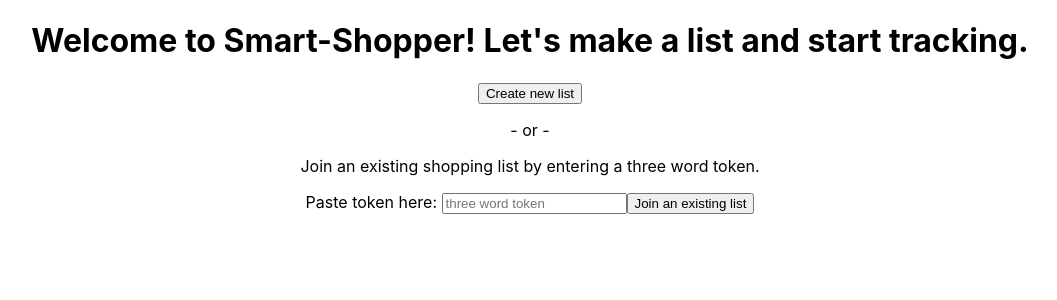
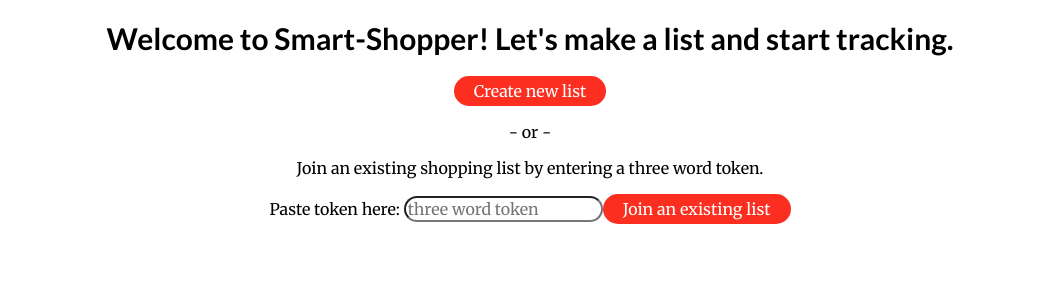
Before and after one commit to the-collab-lab/tcl-16-smart-shopping-list, a React (Create React App) app: page / in a window 1280 px wide. Shown: the top 300 px of the page, without its empty margins (110-1167 px from the left). Built offline with nearby package versions, Linux system fonts and the light colour scheme.

Commit message:
add base styles

```diff
--- a/src/App.js
+++ b/src/App.js
@@ -1,5 +1,6 @@
 import React, { useState } from "react";
 import "./App.scss";
+import "./styles/base.scss";
 import {
   BrowserRouter as Router,
   Switch,
--- /dev/null
+++ b/src/styles/base.scss
@@ -0,0 +1,51 @@
+@import url("https://fonts.googleapis.com/css2?family=Lato:wght@400;700&family=Merriweather:wght@400;700&display=swap");
+@import "./normalize.scss";
+@import "./variables.scss";
+
+* {
+  -moz-box-sizing: border-box;
+  -webkit-box-sizing: border-box;
+  box-sizing: border-box;
+}
+
+a {
+  text-decoration: none;
+  display: inline-block;
+}
+
+li {
+  list-style-type: none;
+}
+
+img {
+  display: block;
+  width: 100%;
+}
+
+ul {
+  padding: 0;
+  margin: 0;
+}
+
+body {
+  @include primary-font(16px);
+}
+
+h1 {
+  @include secondary-font(30px);
+}
+
+// button styles
+button,
+input[type="submit"] {
+  background-color: $red-orange;
+  color: $white;
+  border: none;
+  border-radius: 15px;
+  padding: 5px 20px;
+}
+
+// text input styles
+input[type="text"] {
+  border-radius: 15px;
+}
--- /dev/null
+++ b/src/styles/normalize.scss
@@ -0,0 +1,148 @@
+article,
+aside,
+details,
+figcaption,
+figure,
+footer,
+header,
+hgroup,
+nav,
+section,
+summary {
+  display: block;
+}
+audio,
+canvas,
+video {
+  display: inline-block;
+}
+audio:not([controls]) {
+  display: none;
+  height: 0;
+}
+[hidden] {
+  display: none;
+}
+html {
+  font-family: sans-serif;
+  -webkit-text-size-adjust: 100%;
+  -ms-text-size-adjust: 100%;
+}
+a:focus {
+  outline: thin dotted;
+}
+a:active,
+a:hover {
+  outline: 0;
+}
+h1 {
+  font-size: 2em;
+}
+abbr[title] {
+  border-bottom: 1px dotted;
+}
+b,
+strong {
+  font-weight: 700;
+}
+dfn {
+  font-style: italic;
+}
+mark {
+  background: #ff0;
+  color: #000;
+}
+code,
+kbd,
+pre,
+samp {
+  font-family: monospace, serif;
+  font-size: 1em;
+}
+pre {
+  white-space: pre-wrap;
+  word-wrap: break-word;
+}
+q {
+  quotes: \201c \201d \2018 \2019;
+}
+small {
+  font-size: 80%;
+}
+sub,
+sup {
+  font-size: 75%;
+  line-height: 0;
+  position: relative;
+  vertical-align: baseline;
+}
+sup {
+  top: -0.5em;
+}
+sub {
+  bottom: -0.25em;
+}
+img {
+  border: 0;
+}
+svg:not(:root) {
+  overflow: hidden;
+}
+fieldset {
+  border: 1px solid silver;
+  margin: 0 2px;
+  padding: 0.35em 0.625em 0.75em;
+}
+button,
+input,
+select,
+textarea {
+  font-family: inherit;
+  font-size: 100%;
+  margin: 0;
+}
+button,
+input {
+  line-height: normal;
+}
+button,html input[type=button],/* 1 */input[type=reset],input[type=submit] {
+  -webkit-appearance: button;
+  cursor: pointer;
+}
+button[disabled],
+input[disabled] {
+  cursor: default;
+}
+input[type="checkbox"],
+input[type="radio"] {
+  box-sizing: border-box;
+  padding: 0;
+}
+input[type="search"] {
+  -webkit-appearance: textfield;
+  -moz-box-sizing: content-box;
+  -webkit-box-sizing: content-box;
+  box-sizing: content-box;
+}
+input[type="search"]::-webkit-search-cancel-button,
+input[type="search"]::-webkit-search-decoration {
+  -webkit-appearance: none;
+}
+textarea {
+  overflow: auto;
+  vertical-align: top;
+}
+table {
+  border-collapse: collapse;
+  border-spacing: 0;
+}
+body,
+figure {
+  margin: 0;
+}
+legend,
+button::-moz-focus-inner,
+input::-moz-focus-inner {
+  border: 0;
+  padding: 0;
+}
--- a/src/styles/variables.scss
+++ b/src/styles/variables.scss
@@ -1,13 +1,15 @@
 // variables
 
 // fonts
-$roboto: "Roboto", sans-serif;
-$open-sans: "Open Sans", sans-serif;
+$lato: "Lato", sans-serif;
+$merriweather: "Merriweather", serif;
 
 // colours
-$primary-color: #bf2603;
-$accent-color: #ff8327;
-$bg-color: #111010;
+$red-orange: #fc2e20;
+$orange: #fd7f20;
+$amber: #fdb750;
+$black: #010100;
+$white: #fff;
 
 // Breakpoints
 
@@ -23,14 +25,14 @@
 // font style for body
 @mixin primary-font($size) {
   font-size: $size;
-  font-family: $open-sans;
+  font-family: $merriweather;
   font-weight: 400;
 }
 
 // font style for headings
 @mixin secondary-font($size) {
   font-size: $size;
-  font-family: $roboto;
+  font-family: $lato;
   font-weight: 700;
 }
 
@@ -45,9 +47,3 @@
     @content;
   }
 }
-
-p {
-  @include primary-font(16px);
-  line-height: 30px;
-  letter-spacing: 1.9px;
-}
```
